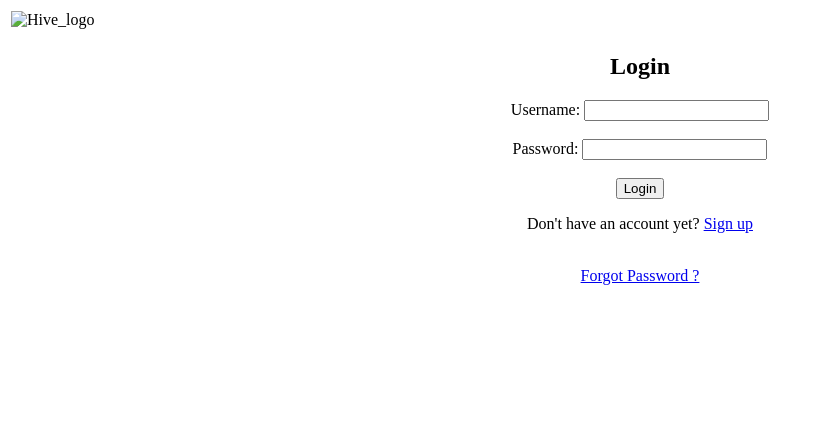
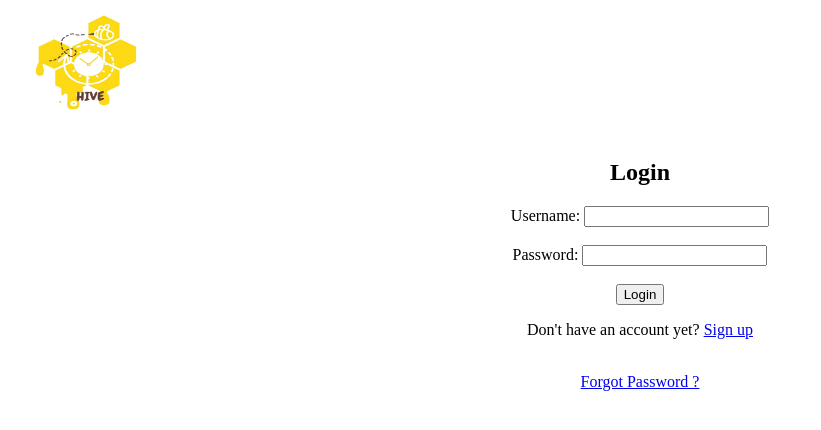
Before and after one commit to AASTU-Group-4/Hive-task-Management-tool, a plain HTML site: page login.html in a window 1280 px wide. Shown: the whole page, without its empty margins (0-821 px from the left). Drawn offline with Linux system fonts and the light colour scheme.

Commit message:
main page

```diff
--- a/login.html
+++ b/login.html
@@ -1,13 +1,14 @@
 <!DOCTYPE html>
 <html>
 <head>
-    <title>Task Management - Login</title>
+    <title>Hive</title>
+    <link rel="icon" href="/resoures/logo_icon.ico" type="image/x-icon">
 </head>
 <body >
    <table  width="100%">
     <tr>
         <td>
-            <img src="image/hive logo 2.jpg" alt="Hive_logo" width="10%" height="auto">
+            <img src="/resoures/logo_no_bg.png" alt="logo" width="150px" height="120px">
         </td>
     </tr>
     <tr >
@@ -22,7 +23,7 @@
             <label for="password" >Password:</label>
             <input type="password" id="password" name="password" ><br>
             <br>
-            <input type="submit" value="Login" >
+            <a href="/main_page.html"><input type="button" value="Login"></a>
             <br>
             <p>Don't have an account yet? <a href="newsignup.html"> Sign up</a></p>
         <br>
```
